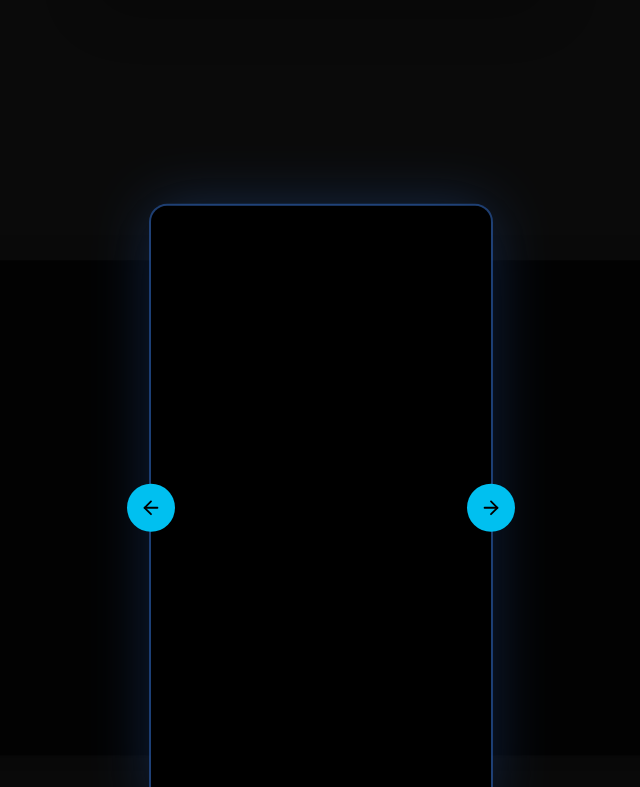
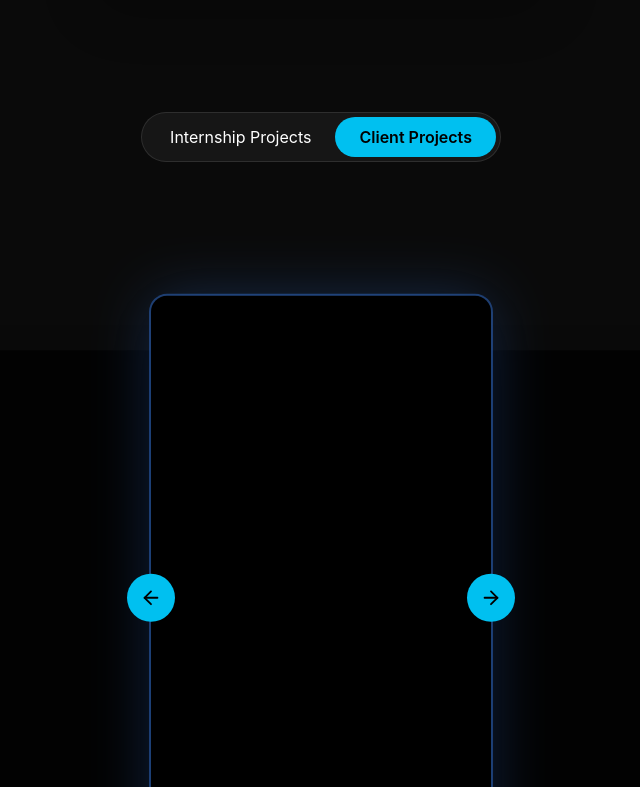
Before and after one commit to AshokBin/Ashverse, a React (Vite) app: page / in a window 1280 px wide. Shown: the part 1793-2580 px from the top of the page, without its empty margins (319-959 px from the left). Built offline with nearby package versions, Linux system fonts and the light colour scheme.

Commit message:
Implement tabbed video selection for LongForm and ShortForm components; restructure video data to support client and internship categories

```diff
--- a/src/components/sections/LongForm.jsx
+++ b/src/components/sections/LongForm.jsx
@@ -1,12 +1,55 @@
+import { useState } from "react";
 import { longFormVideos } from "../../data/videos";
 import SectionTitle from "../ui/SectionTitle";
 import VideoCarousel from "../ui/VideoCarousel";
 
 export default function LongForm() {
+  const hasClientProjects = longFormVideos.client.length > 0;
+
+  const [activeTab, setActiveTab] = useState(
+    hasClientProjects ? "client" : "internship",
+  );
+
   return (
     <section className="py-24 overflow-hidden bg-brand-dark" id="long-form">
       <SectionTitle title="Long Form" />
-      <VideoCarousel videos={longFormVideos} aspectRatio="landscape" />
+
+      <div className="flex justify-center mb-10">
+        <div className="inline-flex rounded-full border border-white/10 bg-white/5 p-1">
+          <button
+            onClick={() => setActiveTab("internship")}
+            className={`px-6 py-2 rounded-full transition-all duration-300 ${
+              activeTab === "internship"
+                ? "bg-brand-orange text-black font-semibold"
+                : "text-white hover:bg-white/10"
+            }`}
+          >
+            Internship Projects
+          </button>
+
+          <button
+            disabled={!hasClientProjects}
+            onClick={() => setActiveTab("client")}
+            className={`px-6 py-2 rounded-full transition-all duration-300 ${
+              activeTab === "client"
+                ? "bg-brand-orange text-black font-semibold"
+                : "text-white"
+            } ${
+              hasClientProjects
+                ? "hover:bg-white/10"
+                : "opacity-40 cursor-not-allowed"
+            }`}
+          >
+            Client Projects
+          </button>
+        </div>
+      </div>
+
+      <VideoCarousel
+        key={activeTab}
+        videos={longFormVideos[activeTab]}
+        aspectRatio="landscape"
+      />
     </section>
   );
 }
--- a/src/components/sections/ShortForm.jsx
+++ b/src/components/sections/ShortForm.jsx
@@ -1,12 +1,46 @@
+import { useState } from "react";
 import { shortFormVideos } from "../../data/videos";
 import SectionTitle from "../ui/SectionTitle";
 import VideoCarousel from "../ui/VideoCarousel";
 
 export default function ShortForm() {
+  const [activeTab, setActiveTab] = useState("client");
+
   return (
     <section className="py-24 overflow-hidden bg-brand-black" id="short-form">
       <SectionTitle title="Short Form" />
-      <VideoCarousel videos={shortFormVideos} aspectRatio="portrait" />
+
+      <div className="flex justify-center mb-10">
+        <div className="inline-flex rounded-full border border-white/10 bg-white/5 p-1">
+          <button
+            onClick={() => setActiveTab("internship")}
+            className={`px-6 py-2 rounded-full transition-all duration-300 ${
+              activeTab === "internship"
+                ? "bg-brand-orange text-black font-semibold"
+                : "text-white hover:bg-white/10"
+            }`}
+          >
+            Internship Projects
+          </button>
+
+          <button
+            onClick={() => setActiveTab("client")}
+            className={`px-6 py-2 rounded-full transition-all duration-300 ${
+              activeTab === "client"
+                ? "bg-brand-orange text-black font-semibold"
+                : "text-white hover:bg-white/10"
+            }`}
+          >
+            Client Projects
+          </button>
+        </div>
+      </div>
+
+      <VideoCarousel
+        key={activeTab}
+        videos={shortFormVideos[activeTab]}
+        aspectRatio="portrait"
+      />
     </section>
   );
 }
--- a/src/data/videos.js
+++ b/src/data/videos.js
@@ -1,15 +1,28 @@
-export const shortFormVideos = [
+export const shortFormVideos = {
+  internship: [
     { id: 1, title: "", youtubeId: "dpt01izGdpg" },
     { id: 2, title: "", youtubeId: "zyZR7lXUsME" },
     { id: 3, title: "", youtubeId: "Ve6ohNiWlFU" },
     { id: 4, title: "", youtubeId: "9z4J-QGO2cM" },
     { id: 5, title: "", youtubeId: "5VTi0JTZCkk" },
     { id: 6, title: "", youtubeId: "EvC8X_Vi9JA" },
-];
+  ],
 
-export const longFormVideos = [
+  client: [
+    { id: 1, title: "", youtubeId: "MZLzhKx-hC8" },
+    { id: 2, title: "", youtubeId: "ZCtEgezGJms" },
+    { id: 3, title: "", youtubeId: "MoZDltriT60" },
+    { id: 4, title: "", youtubeId: "A7bIv7gwcEc" },
+    { id: 5, title: "", youtubeId: "WJEKVjyOMQ8" },
+  ],
+};
+export const longFormVideos = {
+  internship: [
     { id: 1, title: "", youtubeId: "6rd5JyTv_Sw" },
     { id: 2, title: "", youtubeId: "oUgF3zYDyQg" },
     { id: 3, title: "", youtubeId: "hdZw9jPVPLk" },
     { id: 4, title: "", youtubeId: "bC4QASYQbwI" },
-];
+  ],
+
+  client: [],
+};
```
Lines whose indentation alone changed are shown as unchanged.
